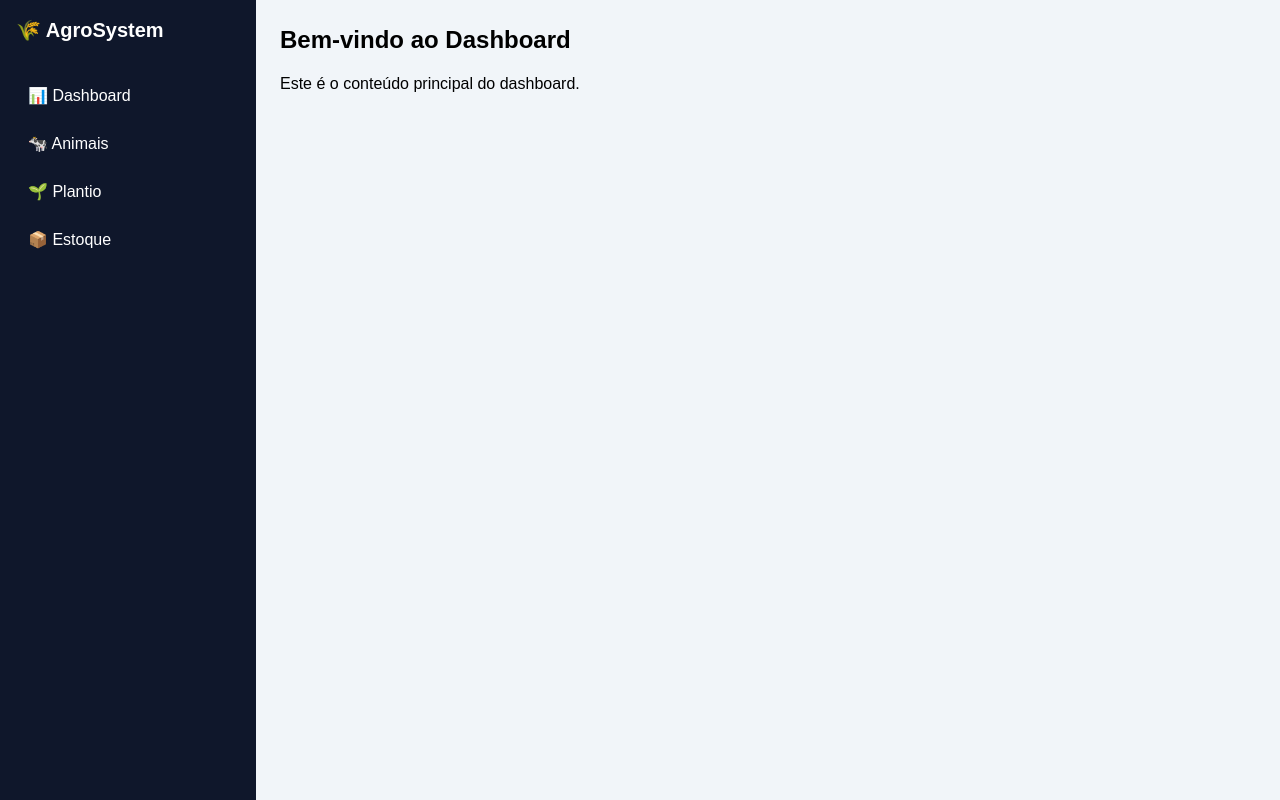
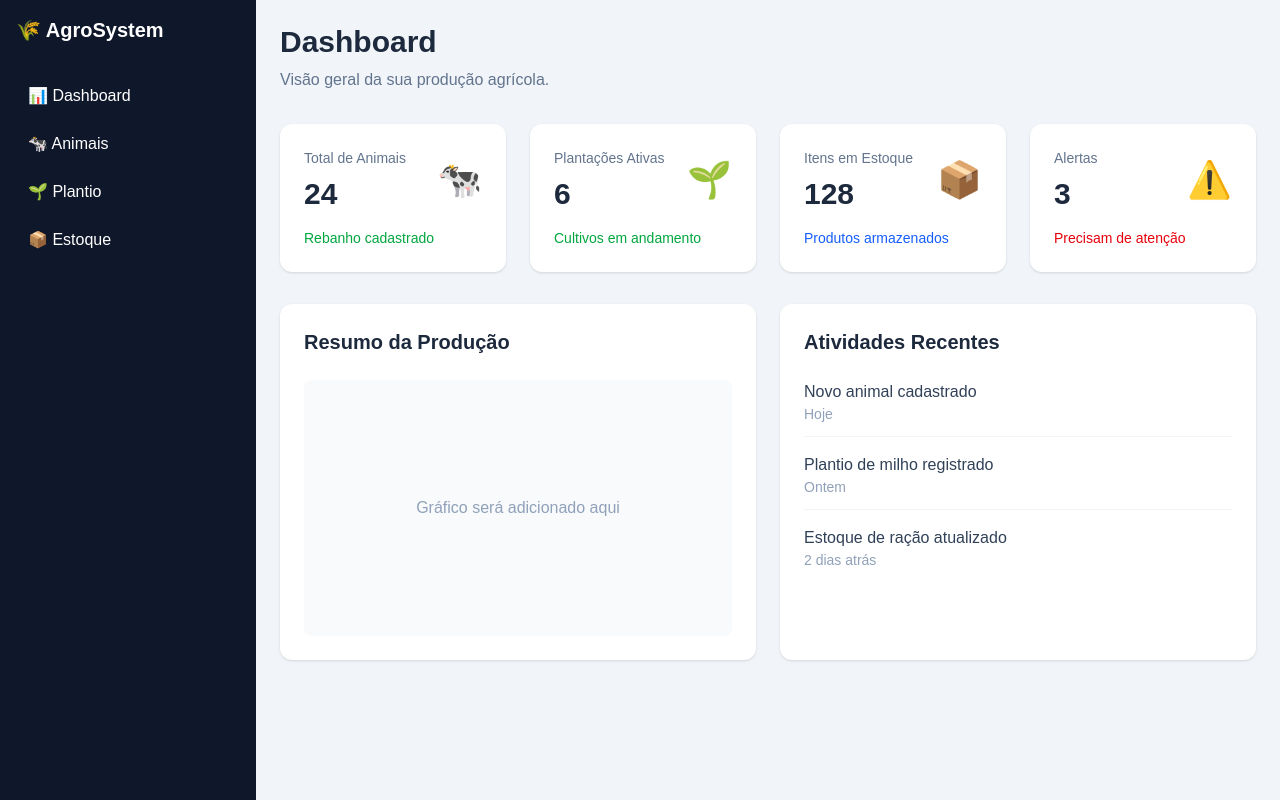
Before and after one commit to NycolasFreitasL/agro-system-TCC, a Next.js app: page /dashboard in a window 1280 px wide. Built offline with nearby package versions, Linux system fonts and the light colour scheme.

Commit message:
dashboard atualizado

```diff
--- a/app/dashboard/page.tsx
+++ b/app/dashboard/page.tsx
@@ -1,22 +1,148 @@
-"use client";
-
-import React from "react";
 import Sidebar from "../components/sidebar";
 
-const page = () => {
+export default function DashboardPage() {
   return (
     <div className="flex min-h-screen bg-slate-100">
       <Sidebar />
 
       <main className="flex-1 p-6">
-        <h1 className="text-2xl font-bold mb-4">
-          Bem-vindo ao Dashboard
-        </h1>
+        <div className="mb-8">
+          <h1 className="text-3xl font-bold text-slate-800">
+            Dashboard
+          </h1>
 
-        <p>Este é o conteúdo principal do dashboard.</p>
+          <p className="mt-2 text-slate-500">
+            Visão geral da sua produção agrícola.
+          </p>
+        </div>
+
+        <section className="grid grid-cols-1 gap-6 md:grid-cols-2 xl:grid-cols-4">
+          <div className="rounded-xl bg-white p-6 shadow-sm">
+            <div className="flex items-center justify-between">
+              <div>
+                <p className="text-sm text-slate-500">
+                  Total de Animais
+                </p>
+
+                <h2 className="mt-2 text-3xl font-bold text-slate-800">
+                  24
+                </h2>
+              </div>
+
+              <span className="text-4xl">🐄</span>
+            </div>
+
+            <p className="mt-4 text-sm text-green-600">
+              Rebanho cadastrado
+            </p>
+          </div>
+
+          <div className="rounded-xl bg-white p-6 shadow-sm">
+            <div className="flex items-center justify-between">
+              <div>
+                <p className="text-sm text-slate-500">
+                  Plantações Ativas
+                </p>
+
+                <h2 className="mt-2 text-3xl font-bold text-slate-800">
+                  6
+                </h2>
+              </div>
+
+              <span className="text-4xl">🌱</span>
+            </div>
+
+            <p className="mt-4 text-sm text-green-600">
+              Cultivos em andamento
+            </p>
+          </div>
+
+          <div className="rounded-xl bg-white p-6 shadow-sm">
+            <div className="flex items-center justify-between">
+              <div>
+                <p className="text-sm text-slate-500">
+                  Itens em Estoque
+                </p>
+
+                <h2 className="mt-2 text-3xl font-bold text-slate-800">
+                  128
+                </h2>
+              </div>
+
+              <span className="text-4xl">📦</span>
+            </div>
+
+            <p className="mt-4 text-sm text-blue-600">
+              Produtos armazenados
+            </p>
+          </div>
+
+          <div className="rounded-xl bg-white p-6 shadow-sm">
+            <div className="flex items-center justify-between">
+              <div>
+                <p className="text-sm text-slate-500">
+                  Alertas
+                </p>
+
+                <h2 className="mt-2 text-3xl font-bold text-slate-800">
+                  3
+                </h2>
+              </div>
+
+              <span className="text-4xl">⚠️</span>
+            </div>
+
+            <p className="mt-4 text-sm text-red-600">
+              Precisam de atenção
+            </p>
+          </div>
+        </section>
+
+        <section className="mt-8 grid grid-cols-1 gap-6 lg:grid-cols-2">
+          <div className="rounded-xl bg-white p-6 shadow-sm">
+            <h2 className="text-xl font-semibold text-slate-800">
+              Resumo da Produção
+            </h2>
+
+            <div className="mt-6 flex h-64 items-center justify-center rounded-lg bg-slate-50">
+              <p className="text-slate-400">
+                Gráfico será adicionado aqui
+              </p>
+            </div>
+          </div>
+
+          <div className="rounded-xl bg-white p-6 shadow-sm">
+            <h2 className="text-xl font-semibold text-slate-800">
+              Atividades Recentes
+            </h2>
+
+            <div className="mt-6 space-y-4">
+              <div className="border-b border-slate-100 pb-3">
+                <p className="font-medium text-slate-700">
+                  Novo animal cadastrado
+                </p>
+                <p className="text-sm text-slate-400">Hoje</p>
+              </div>
+
+              <div className="border-b border-slate-100 pb-3">
+                <p className="font-medium text-slate-700">
+                  Plantio de milho registrado
+                </p>
+                <p className="text-sm text-slate-400">Ontem</p>
+              </div>
+
+              <div>
+                <p className="font-medium text-slate-700">
+                  Estoque de ração atualizado
+                </p>
+                <p className="text-sm text-slate-400">
+                  2 dias atrás
+                </p>
+              </div>
+            </div>
+          </div>
+        </section>
       </main>
     </div>
   );
-};
-
-export default page;
+}
```
